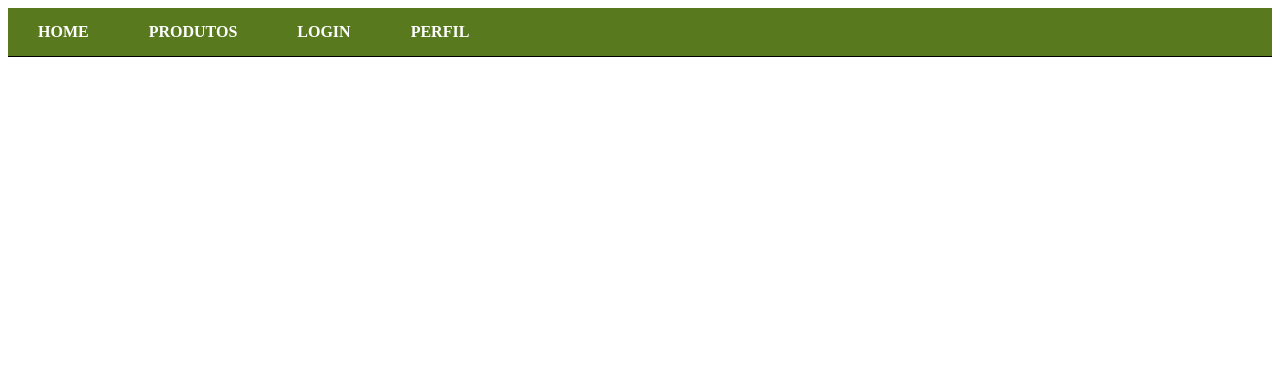
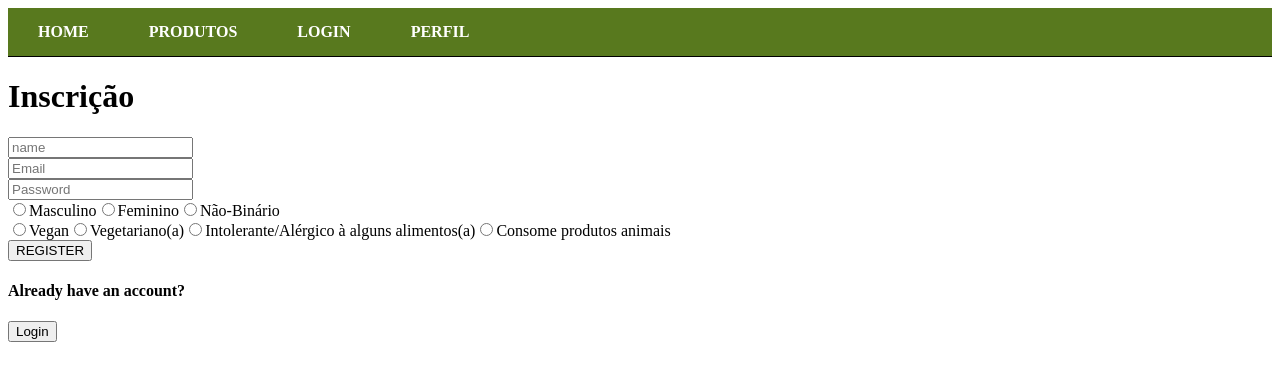
Before and after one commit to isaiaslpaiva/front-nem-peixe, a React (Create React App) app: page /cadastre-se in a window 1280 px wide. Shown: the top 380 px of the page. Built offline with nearby package versions, Linux system fonts and the light colour scheme.

Commit message:
acrescentado formulario de inscricao e pages

```diff
--- a/src/App.js
+++ b/src/App.js
@@ -6,6 +6,7 @@ import Profile from './pages/Profile';
 import PrivateOutlet from './components/PrivateOutlet';
 import DbProducts from './pages/Products';
 import Home from './pages/Home';
+import Signup from './pages/Signup'
 
 function App() {
   return (
@@ -14,6 +15,7 @@ function App() {
       <Routes>
         <Route path='/' element={<Home />} />
         <Route path='/login' element={<Login />} />
+        <Route path="/cadastre-se" element={<Signup />} />
         <Route path='/Produtos' element={<DbProducts />} />
         <Route path='/private' element={<PrivateOutlet />} >
           <Route path='/private/perfil' element={<Profile />} />
--- /dev/null
+++ b/src/components/SignupForm.js
@@ -0,0 +1,136 @@
+import React, { useState } from 'react';
+import { Link } from "react-router-dom";
+import { useNavigate } from 'react-router-dom';
+import ApiUtils from "../utils/api.utils";
+
+
+const SignupForm = () => {
+
+    const [name, setName] = useState('')
+    const [email, setEmail] = useState('')
+    const [password, setPassword] = useState('')
+    const [youAre, setYouAre] = useState('')
+    const [gender, setGender] = useState('')
+    const navigate = useNavigate();
+
+    const handleSubmit = async (e) => {
+      e.preventDefault();
+      try {
+          await ApiUtils.signup({ name, email, password, gender, youAre })
+          navigate("/login");
+      } catch (error) {
+        console.log(error)
+      }
+  }
+
+  return (
+    <>
+      <div className="container">
+        <div className="form-signup">
+          <form className="signUp" action="" method="get" onSubmit={handleSubmit}>
+            <div className="formGroup">
+              <input
+                type="text"
+                id="name"
+                placeholder="name"
+                onChange={e => setName(e.target.value)}
+                autoComplete="off"
+              ></input>
+            </div>
+            <div className="formGroup">
+              <input
+                type="email"
+                placeholder="Email"
+                name="email"
+                onChange={e => setEmail(e.target.value)}
+                autoComplete="off"
+              ></input>
+            </div>
+            <div className="formGroup">
+              <input
+                type="password"
+                id="password"
+                placeholder="Password"
+                onChange={e => setPassword(e.target.value)}
+                autoComplete="off"
+              ></input>
+            </div>
+            <div className="formGroup">
+              <input
+                type="radio"
+                id="Masculino"
+                value="Masculino"
+                onChange={e => setGender(e.target.value)}
+                autoComplete="off"
+              ></input>
+              <label htmlFor="Masculino">Masculino</label>
+                <input
+                type="radio"
+                id="Feminino"
+                value="Feminino"
+                onChange={e => setGender(e.target.value)}
+                autoComplete="off"
+              ></input>
+              <label htmlFor="Feminino">Feminino</label>
+                <input
+                type="radio"
+                id="Não-Binário"
+                value="Não-Binário"
+                onChange={e => setGender(e.target.value)}
+                autoComplete="off"
+              ></input>
+              <label htmlFor="Não-Binário">Não-Binário</label>
+            </div>
+            <div className="formGroup">
+              <input
+                type="radio"
+                id="Vegan"
+                value="Vegan"
+                onChange={e => setYouAre(e.target.value)}
+                autoComplete="off"
+              ></input>
+              <label htmlFor="Vegan">Vegan</label>
+                <input
+                type="radio"
+                id="Vegetariano(a)"
+                value="Vegetariano(a)"
+                onChange={e => setYouAre(e.target.value)}
+                autoComplete="off"
+              ></input>
+              <label htmlFor="Vegetariano(a)">Vegetariano(a)</label>
+                <input
+                type="radio"
+                id="Intolerante"
+                value="Intolerante/Alérgico à alguns alimentos"
+                onChange={e => setYouAre(e.target.value)}
+                autoComplete="off"
+              ></input>
+              <label htmlFor="Intolerante(a)">Intolerante/Alérgico à alguns alimentos(a)</label>
+                <input
+                type="radio"
+                id="Onivoro"
+                value="Consome produtos animais"
+                onChange={e => setYouAre(e.target.value)}
+                autoComplete="off"
+              ></input>
+              <label htmlFor="Onivoro">Consome produtos animais</label>
+            </div>
+            <div className="formGroup"></div>
+
+            <button type="submit" className="btn2" >
+              REGISTER
+            </button>
+            <h4 className="account-text">Already have an account?</h4>
+            <div className="btn">
+              <Link to={`/login`}>
+                <button>Login</button>
+              </Link>
+            </div>
+          </form>
+        </div>
+      </div>
+    </>
+  );
+}
+
+export default SignupForm;
--- /dev/null
+++ b/src/pages/Signup.js
@@ -0,0 +1,13 @@
+import React from 'react'
+import SignupForm from '../components/SignupForm'
+
+const Signup = () => {
+    return (
+      <>
+        <h1>Inscrição</h1>
+        <SignupForm></SignupForm>
+      </>
+    )
+  }
+
+  export default Signup
```
